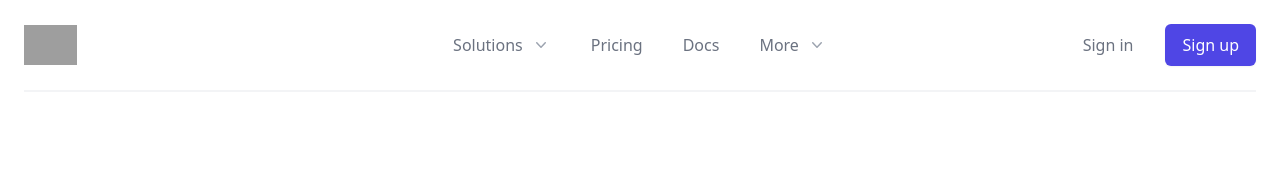
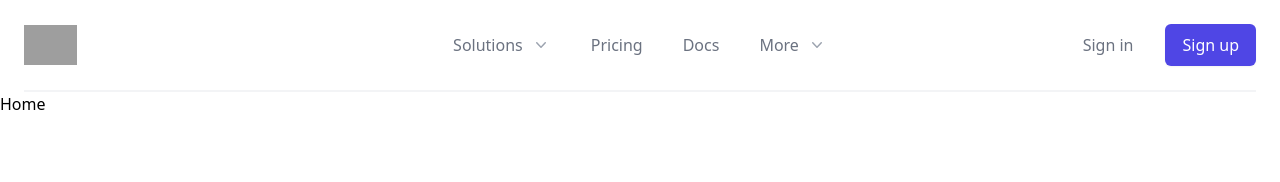
Before and after one commit to rieraa/guo-frontend, a React (Vite) app: page / in a window 1280 px wide. Shown: the top 182 px of the page. Built offline with nearby package versions, Linux system fonts and the light colour scheme; grey boxes are pictures that could not be loaded; the HTML template or start-up script is replaced by a standard one.

Commit message:
二级路由

```diff
--- a/src/pages/Layout/index.jsx
+++ b/src/pages/Layout/index.jsx
@@ -1,4 +1,5 @@
 import { Fragment } from 'react';
+import { Outlet } from 'react-router-dom';
 import { Popover, Transition } from '@headlessui/react';
 import {
   ArrowPathIcon,
@@ -99,6 +100,7 @@ function classNames(...classes) {
 
 export default function LayoutPc() {
   return (
+    <>
       <Popover className='relative bg-white'>
         <div className='mx-auto px-4 sm:px-6'>
           <div className='flex items-center justify-between border-b-2 border-gray-100 py-6 md:justify-start md:space-x-10'>
@@ -377,7 +379,9 @@ export default function LayoutPc() {
                   </a>
                   <p className='mt-6 text-center text-base font-medium text-gray-500'>
                     Existing customer?{' '}
-                  <a href='#' className='text-indigo-600 hover:text-indigo-500'>
+                    <a
+                      href='#'
+                      className='text-indigo-600 hover:text-indigo-500'>
                       Sign in
                     </a>
                   </p>
@@ -387,5 +391,7 @@ export default function LayoutPc() {
           </Popover.Panel>
         </Transition>
       </Popover>
+      <Outlet></Outlet>
+    </>
   );
 }
```
Lines whose indentation alone changed are shown as unchanged.
